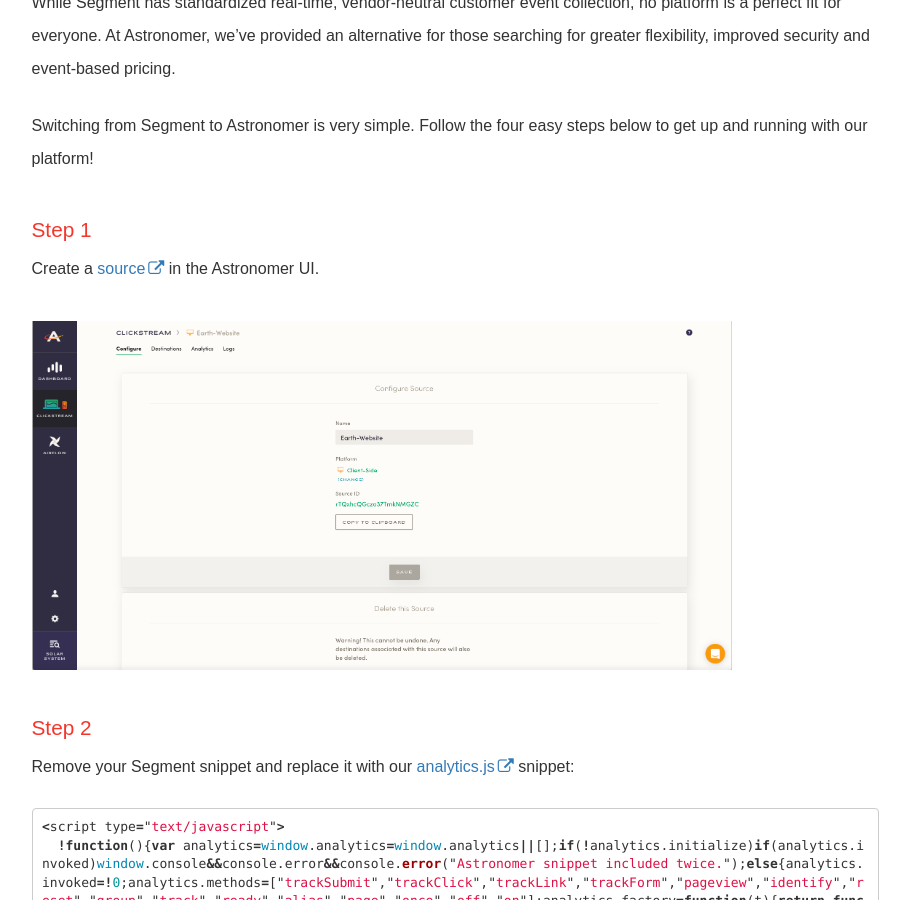
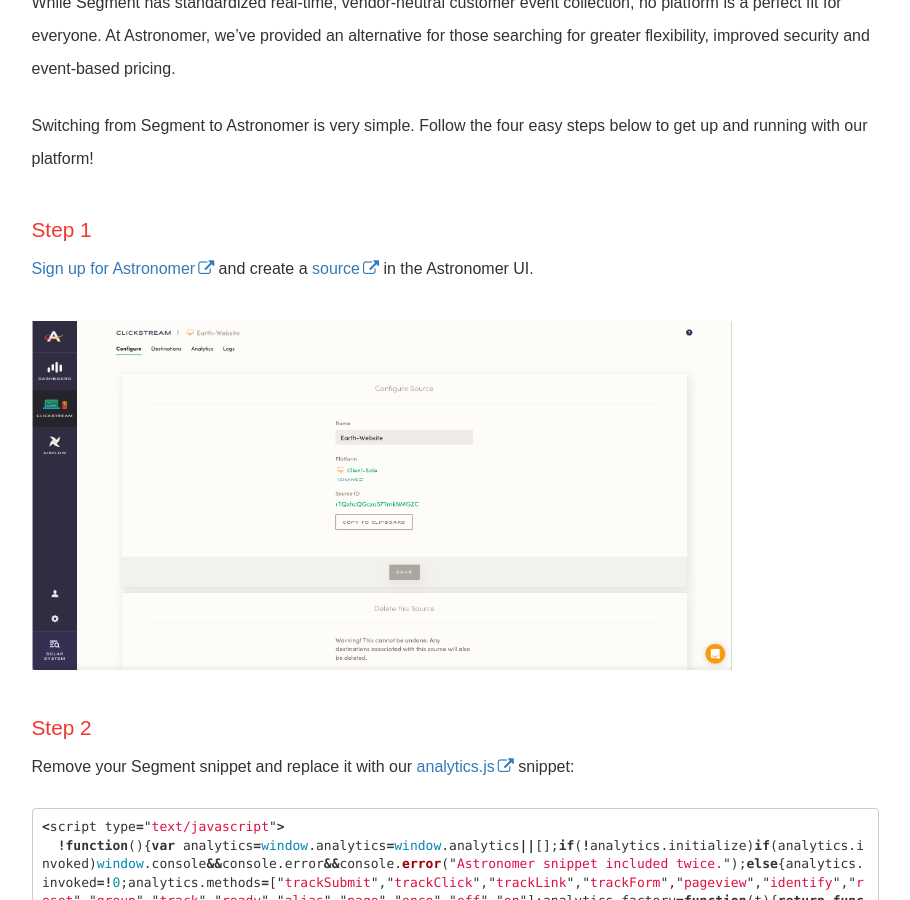
Before and after one commit to petedejoy/documentation, a Jekyll site: the page built from v2/clickstream/segment-switch-guide.md, in a window 1280 px wide and 900 px high, scrolled down 450 px. Shown: the whole window, without its empty margins (331-1241 px from the left). Built offline with Jekyll 4.4.1, drawn with Linux system fonts in a browser that asks for light colours; nearby versions of some CDN libraries; some web fonts are replaced; comment, search, counter and statistics services are not loaded.

Commit message:
Segment switch guide update

```diff
--- a/v2/clickstream/segment-switch-guide.md
+++ b/v2/clickstream/segment-switch-guide.md
@@ -10,7 +10,7 @@ Switching from Segment to Astronomer is very simple. Follow the four easy steps
 
 ### Step 1
 
-Create a [source](https://docs.astronomer.io/v2/clickstream/sources/overview.html) in the Astronomer UI.
+[Sign up for Astronomer](https://app.astronomer.io/signup) and create a [source](https://docs.astronomer.io/v2/clickstream/sources/overview.html) in the Astronomer UI.
 
 ![segment-switch-1](../../images/segment-switch-1.png)
 
```
